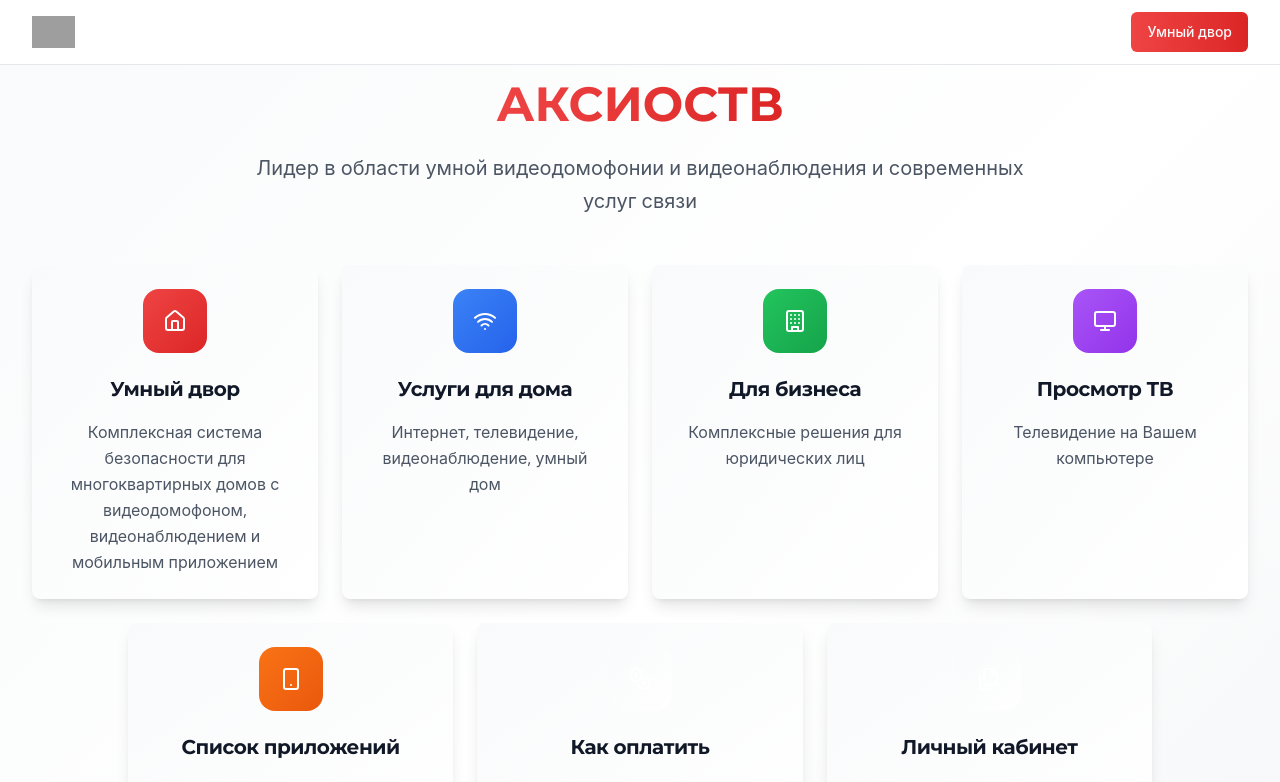
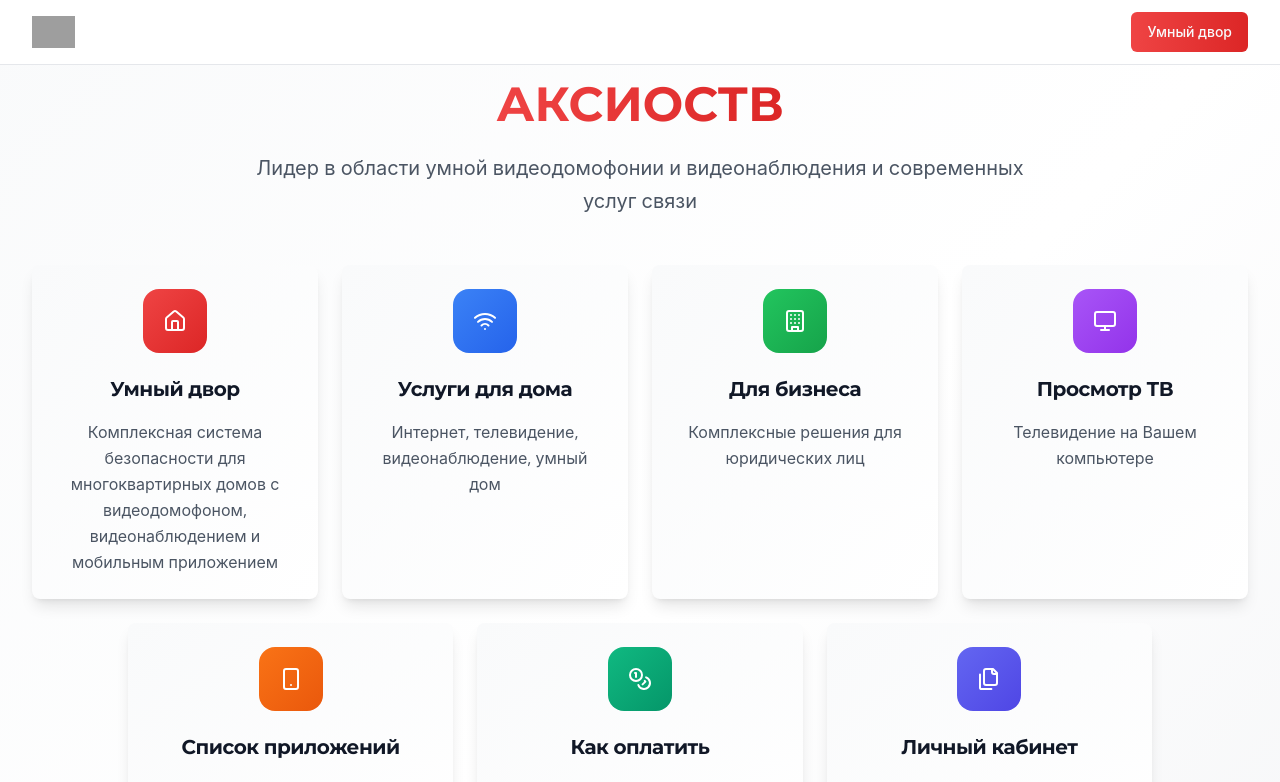
Before and after one commit to pr-poehali-dev/smart-intercom-landing, a React (Vite) app: page / in a window 1280 px wide. Shown: the top 782 px of the page. Built offline with nearby package versions, Linux system fonts and the light colour scheme; grey boxes are pictures that could not be loaded.

Commit message:
fix: Добавить иконки на страницы

```diff
--- a/src/pages/Index.tsx
+++ b/src/pages/Index.tsx
@@ -70,6 +70,19 @@ const services = [
 ]
 
 export default function Index() {
+  const getColorClasses = (color: string) => {
+    const colorMap: Record<string, string> = {
+      red: 'bg-gradient-to-br from-red-500 to-red-600',
+      blue: 'bg-gradient-to-br from-blue-500 to-blue-600',
+      green: 'bg-gradient-to-br from-green-500 to-green-600',
+      purple: 'bg-gradient-to-br from-purple-500 to-purple-600',
+      orange: 'bg-gradient-to-br from-orange-500 to-orange-600',
+      emerald: 'bg-gradient-to-br from-emerald-500 to-emerald-600',
+      indigo: 'bg-gradient-to-br from-indigo-500 to-indigo-600'
+    }
+    return colorMap[color] || 'bg-gradient-to-br from-gray-500 to-gray-600'
+  }
+
   const renderServiceCard = (service: typeof services[0]) => {
     const CardWrapper = service.internal ? Link : 'a'
     const linkProps = service.internal
@@ -80,7 +93,7 @@ export default function Index() {
       <CardWrapper key={service.id} {...linkProps} className="block">
         <Card className="group hover:shadow-2xl transition-all duration-300 transform hover:-translate-y-2 border-0 shadow-lg bg-gradient-to-br from-gray-50 to-white h-full cursor-pointer">
           <CardHeader className="text-center pb-4">
-            <div className={`w-16 h-16 mx-auto rounded-2xl bg-gradient-to-br from-${service.color}-500 to-${service.color}-600 flex items-center justify-center mb-4 group-hover:scale-110 transition-transform duration-300`}>
+            <div className={`w-16 h-16 mx-auto rounded-2xl ${getColorClasses(service.color)} flex items-center justify-center mb-4 group-hover:scale-110 transition-transform duration-300`}>
               <Icon name={service.icon as any} size={24} className="text-white" />
             </div>
             <CardTitle className="text-xl font-bold text-gray-900">{service.title}</CardTitle>
```
